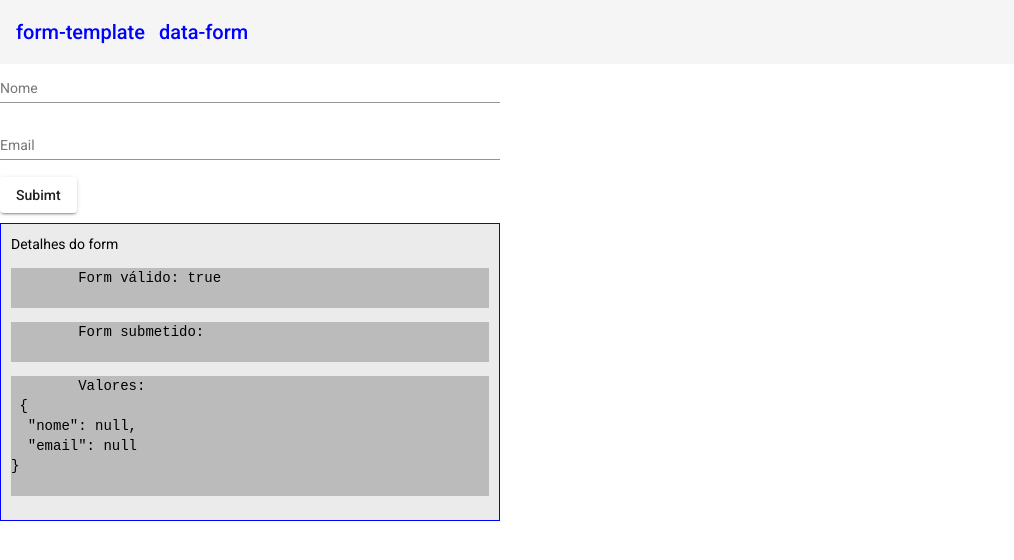
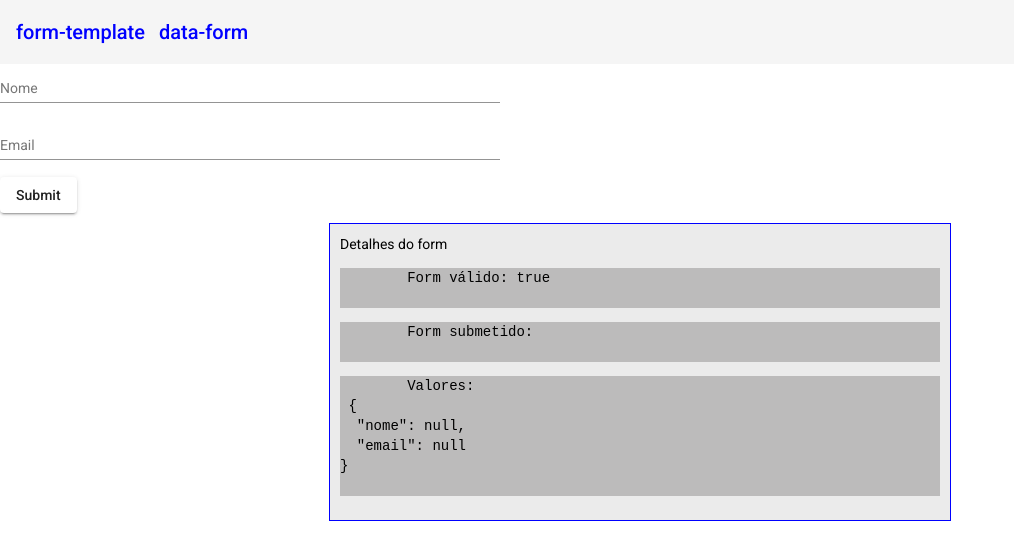
Before and after one commit to Anderlan-Nunes/angular3, an Angular app in the folder forms/: page /dataForm in a window 1280 px wide. Shown: the top 560 px of the page, without its empty margins (0-1014 px from the left). Built offline with nearby package versions, Linux system fonts and the light colour scheme.

Commit message:
Formulários reativos: Fazendo submit

```diff
--- a/forms/src/app/forms/data-form/data-form.component.html
+++ b/forms/src/app/forms/data-form/data-form.component.html
@@ -1,26 +1,27 @@
-<form class="example-form" [formGroup]="formulario">
+<form class="example-form" [formGroup]="formulario" (ngSubmit)="onSubmit(formulario)">
     <div>
         <mat-form-field class="example-full-width">
           <mat-label>Nome</mat-label>
-          <input type="text" matInput placeholder="Digite seu nome completo">
+          <input type="text" matInput placeholder="Digite seu nome completo" formControlName="nome">
 
         </mat-form-field>
     </div>
     <div>
         <mat-form-field class="example-full-width">
           <mat-label>Email</mat-label>
-          <input type="email" matInput placeholder="Ex. pat@example.com">
+          <input type="email" matInput placeholder="Ex. pat@example.com" formControlName="email">
         </mat-form-field>
     </div>
 
     <div class="example-button-row">
-        <button mat-raised-button>Subimt</button>
+        <button mat-raised-button>Submit</button>
     </div>
 
-    <div>
-        <app-form-debug [form]="formulario"></app-form-debug>
-    </div>
   </form>
+
+<div>
+    <app-form-debug [form]="formulario"></app-form-debug>
+</div>
 
   <!--[formGroup]
     eh o mesmo do nome da classe porém com eh uma diretiva inicia com letra minuscula-->
--- a/forms/src/app/forms/data-form/data-form.component.ts
+++ b/forms/src/app/forms/data-form/data-form.component.ts
@@ -1,6 +1,7 @@
 import { HttpClient } from '@angular/common/http';
 import { Component, OnInit } from '@angular/core';
 import { FormBuilder, FormGroup } from '@angular/forms';
+import { map } from 'rxjs';
 
 @Component({
   selector: 'app-data-form',
@@ -24,4 +25,22 @@ export class DataFormComponent implements OnInit {
     })
   }
 
+  onSubmit(formulario: any){
+
+    console.log(this.formulario);
+
+    this.http.post('https://httpbin.org/post', JSON.stringify(this.formulario.value))
+    .pipe(map((res: any) => res))
+    .subscribe((dados: any) => console.log(dados));
+  }
+
+
+
 }
+
+/**
+ *    // this.formulario = new FormGroup({
+    //   nome: new FormControl(null),
+    //   email: new FormControl(null)
+    // })
+ */
```
